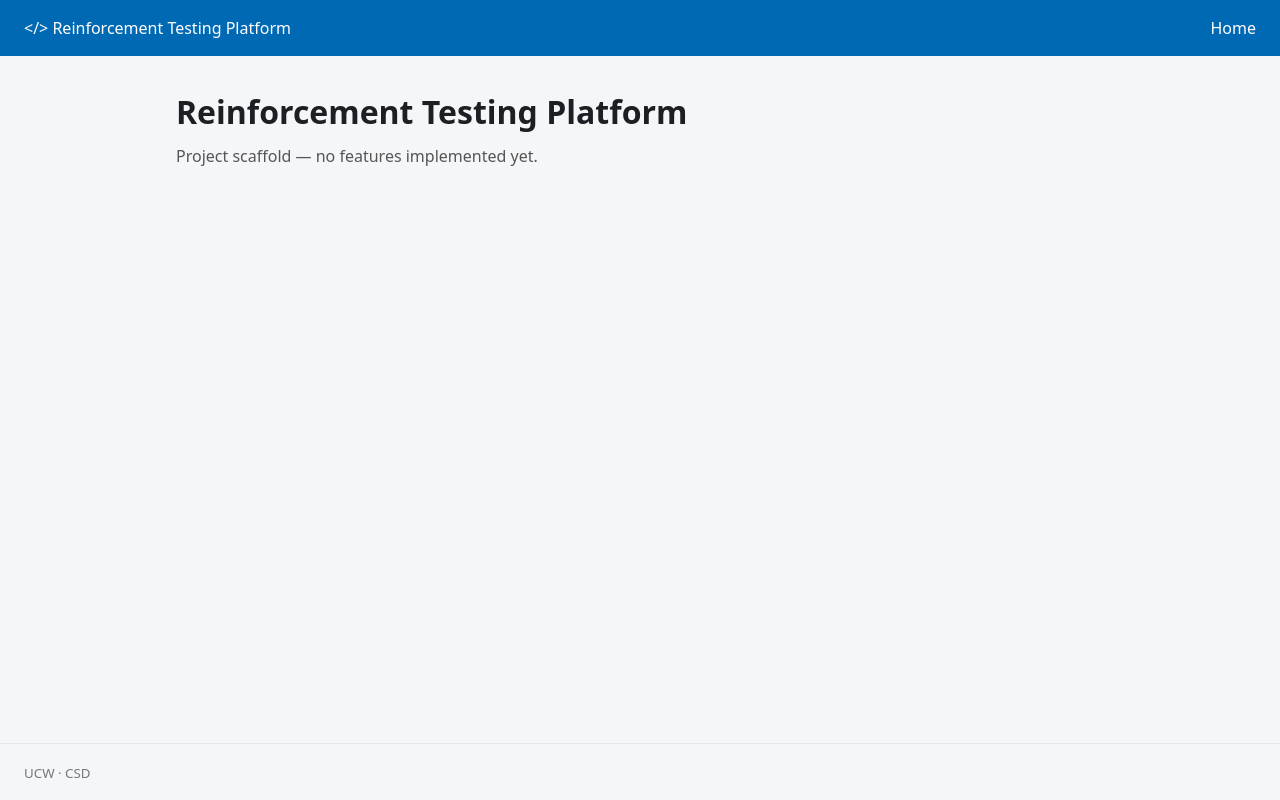
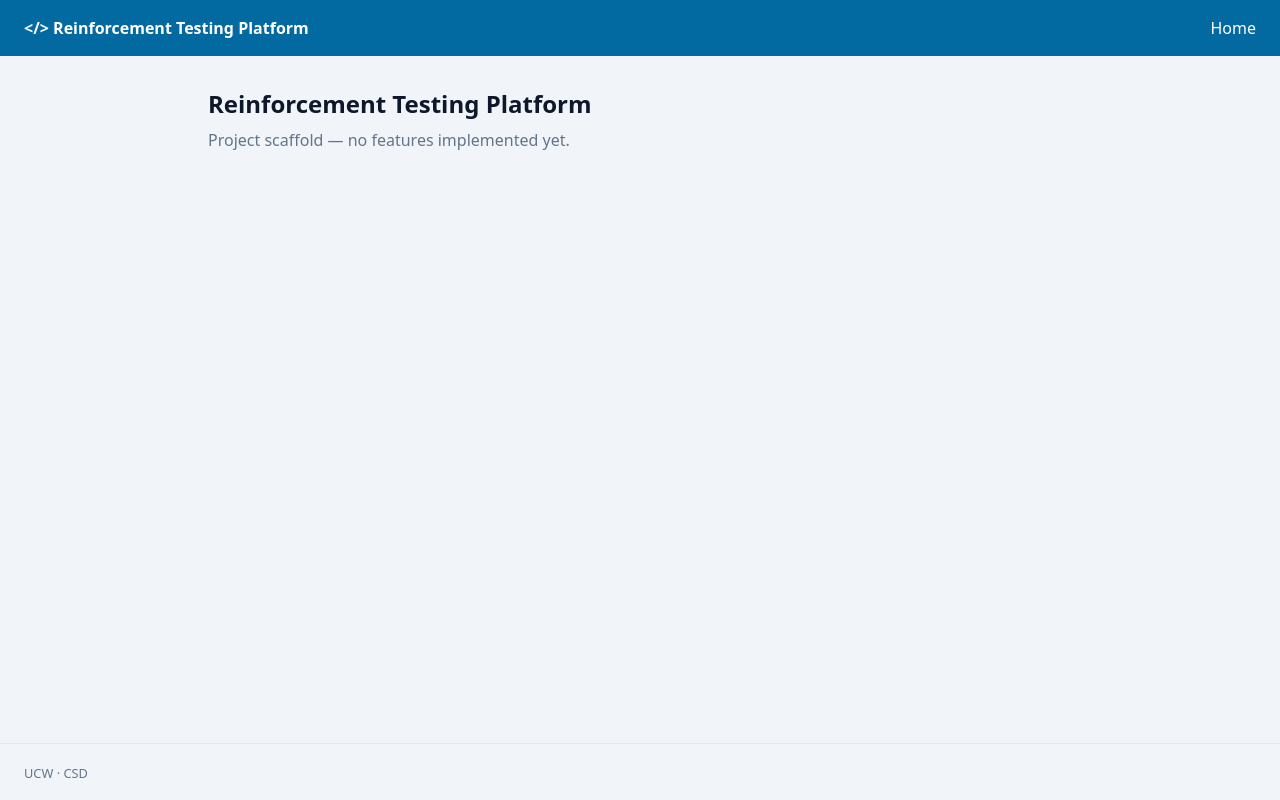
Before and after one commit to WS381219/UCW-Testing-Platform, a Flask app: page / in a window 1280 px wide. Run offline with Flask 3, Linux system fonts and the light colour scheme; some libraries are stand-ins or nearby versions.

Commit message:
remove static styles in favour of tailwindcss

```diff
--- a/static/css/styles.css
+++ /dev/null
@@ -1,52 +0,0 @@
-:root {
-    --bg: #f5f6f8;
-    --fg: #1c1f23;
-    --accent: #0069b4;
-    --border: #e2e5e9;
-}
-
-* { box-sizing: border-box; }
-
-body {
-    margin: 0;
-    font-family: system-ui, -apple-system, "Segoe UI", Roboto, sans-serif;
-    background: var(--bg);
-    color: var(--fg);
-    line-height: 1.5;
-}
-
-.page-container {
-    display: flex;
-    flex-direction: column;
-    min-height: 100vh;
-}
-
-.navbar {
-    display: flex;
-    align-items: center;
-    justify-content: space-between;
-    padding: 0 1.5rem;
-    height: 56px;
-    background: var(--accent);
-    color: #fff;
-}
-
-.navbar a { color: #fff; text-decoration: none; }
-.navbar .nav-links a { margin-left: 1rem; }
-
-.main-container {
-    flex: 1;
-    max-width: 960px;
-    width: 100%;
-    margin: 0 auto;
-    padding: 2rem 1rem;
-}
-
-.main-container h1 { margin: 0 0 .5rem; }
-.main-container p { margin: 0; color: #555; }
-
-.footer {
-    border-top: 1px solid var(--border);
-    padding: 1rem 1.5rem;
-    color: #777;
-}
--- a/templates/home.html
+++ b/templates/home.html
@@ -3,15 +3,15 @@
 <head>
     <meta charset="UTF-8">
     <title>Reinforcement Testing Platform</title>
-    <link rel="stylesheet" href="{{ url_for('static', filename='css/styles.css') }}">
+    <script src="https://cdn.tailwindcss.com"></script>
 </head>
-<body>
-    <div class="page-container home-container">
+<body class="bg-slate-100 text-slate-900 font-sans">
+    <div class="flex min-h-screen flex-col">
         {% include './partials/navbar.html' %}
 
-        <div class="main-container">
-            <h1>Reinforcement Testing Platform</h1>
-            <p>Project scaffold — no features implemented yet.</p>
+        <div class="mx-auto w-full max-w-4xl flex-1 px-4 py-8">
+            <h1 class="mb-2 text-2xl font-semibold">Reinforcement Testing Platform</h1>
+            <p class="text-slate-500">Project scaffold — no features implemented yet.</p>
         </div>
 
         {% include './partials/footer.html' %}
--- a/templates/partials/footer.html
+++ b/templates/partials/footer.html
@@ -1,3 +1,3 @@
-<div class="footer">
+<div class="border-t border-slate-200 px-6 py-4 text-slate-500">
     <small>UCW · CSD</small>
 </div>
--- a/templates/partials/navbar.html
+++ b/templates/partials/navbar.html
@@ -1,8 +1,8 @@
-<div class="navbar">
-    <div class="logo">
-        <a href="/">&lt;/&gt; Reinforcement Testing Platform</a>
+<div class="flex h-14 items-center justify-between bg-sky-700 px-6 text-white">
+    <div class="font-semibold">
+        <a href="/" class="text-white no-underline">&lt;/&gt; Reinforcement Testing Platform</a>
     </div>
-    <div class="nav-links">
-        <a href="/">Home</a>
+    <div>
+        <a href="/" class="ml-4 text-white no-underline">Home</a>
     </div>
 </div>
```
